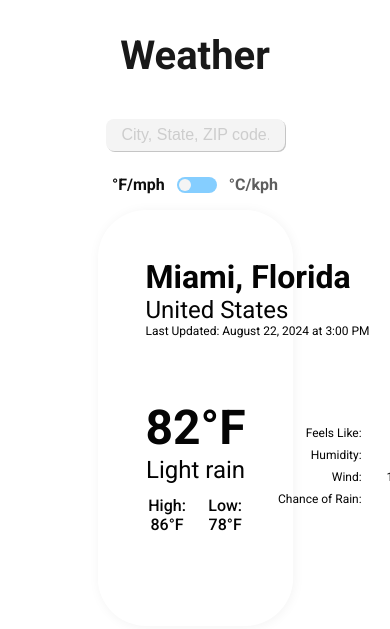
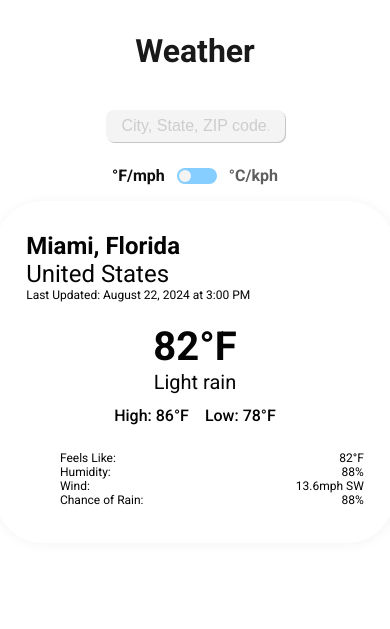
Before and after one commit to tristanbaldeo/weather-app, a website built with webpack: page src/index.html in a window 390 px wide. Built offline with nearby package versions, Linux system fonts and the light colour scheme.

Commit message:
added media query to support mobile web page

```diff
--- a/src/style.css
+++ b/src/style.css
@@ -170,3 +170,54 @@ input[type="checkbox"] {
     gap: 8px;
     justify-items: end;
 }
+
+@media (max-width: 825px) {
+    .header {
+        width: 80%;
+        font-size: 32px;
+        flex-wrap: nowrap;
+    }
+
+    .location-container {
+        max-width: 518px;
+        width: 80%;
+    }
+
+    .location-header {
+        font-size: 24px;
+    }
+
+    .temp-text {
+        font-size: 40px;
+    }
+
+    .conditions-text {
+        font-size: 20px;
+    }
+
+    .weather-container {
+        min-width: 400px;
+        width: 85%;
+        padding: 8%;
+    }
+
+    .conditions-container {
+        display: grid;
+        grid-template-columns: 5fr;
+        align-items: center;
+        justify-content: center;
+    }
+
+    .conditions-details-container {
+        grid-column: 1/-1;
+        grid-template-columns: 1fr 1fr;
+        gap: 0px;
+        width: 90%;
+        justify-content: left;
+        justify-items: left;
+    }
+
+    .conditions-details-container .right {
+        justify-self: end;
+    }
+}
```
